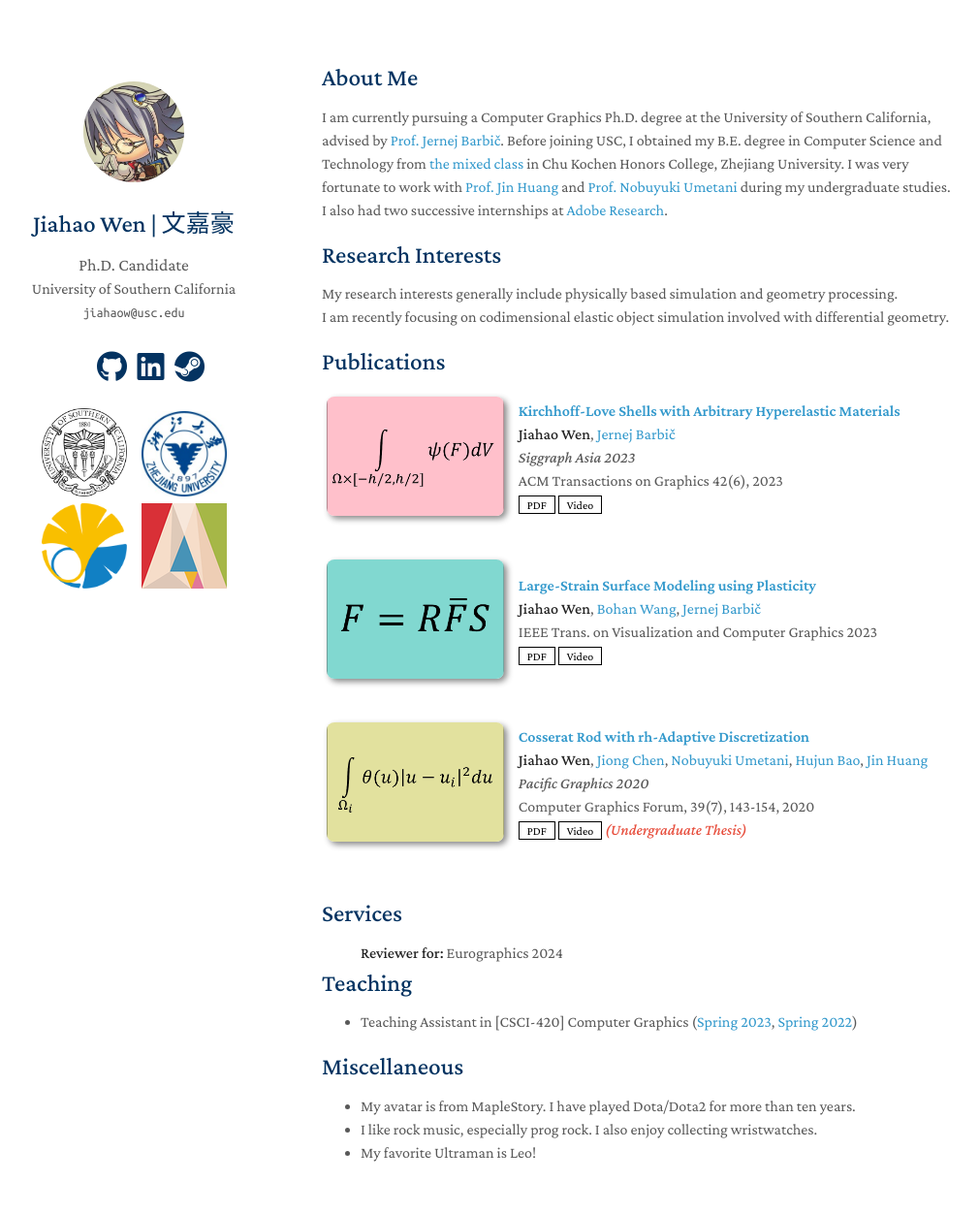
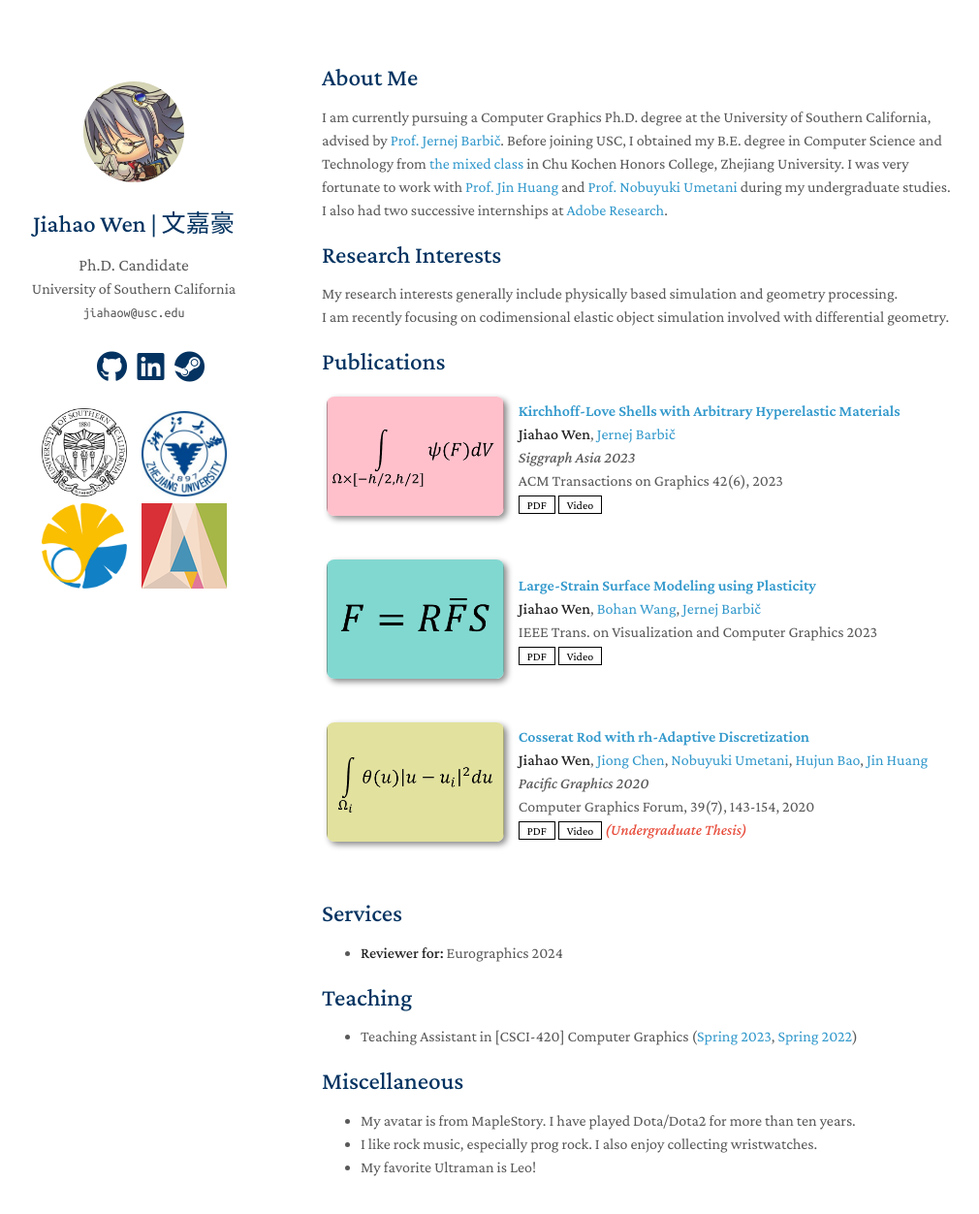
Before and after one commit to wkindling/wkindling.github.io, a Jekyll site: the page built from index.md, in a window 1280 px wide and 1310 px high. Shown: the top 1252 px of the window at 97% size, without its empty margins (138-1148 px from the left). Built offline with Jekyll 4.4.1, drawn with Linux system fonts in a browser that asks for light colours; nearby versions of some CDN libraries; a style sheet for code colours, icons or effects is not loaded; our own code applies the rules of GitHub Pages for plain Markdown files.

Commit message:
Update services.md

```diff
--- a/_includes/services.md
+++ b/_includes/services.md
@@ -1,8 +1,7 @@
 ## Services
 
-<ul style="margin:0 0 5px;">
-<strong>Reviewer for:</strong> Eurographics 2024
-</ul>
+- **Reviewer for:** Eurographics 2024
+
 
 <!-- <h4 style="margin:0 10px 0;">Journal Reviewers</h4>
 
```
